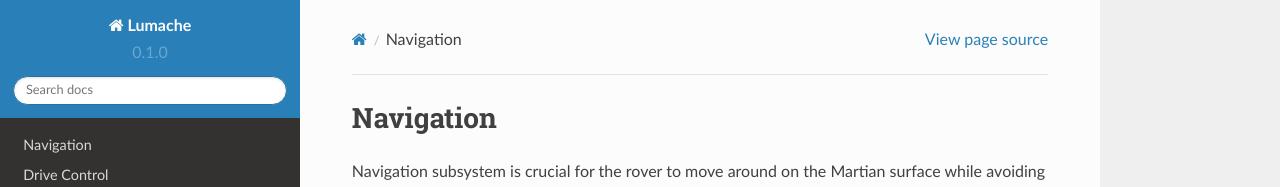
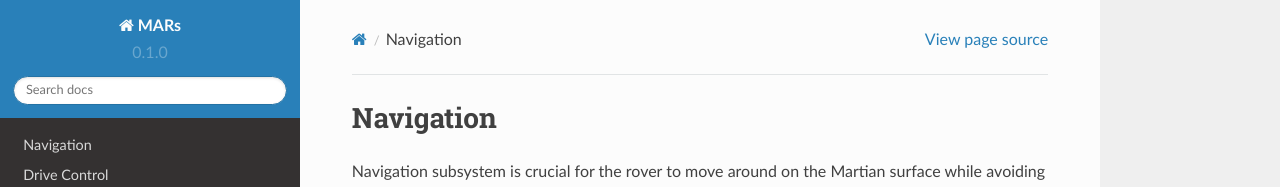
Before and after one commit to Rachit220504/webTask0, a Sphinx documentation site: the page built from docs/source/index.rst, in a window 1280 px wide. Shown: the top 187 px of the page. Built offline with Sphinx 7.4.7 and the Read the Docs theme 2.0.0, drawn with Linux system fonts in a browser that asks for light colours.

Commit message:
Update conf.py

```diff
--- a/docs/source/conf.py
+++ b/docs/source/conf.py
@@ -2,7 +2,7 @@
 
 # -- Project information
 
-project = 'Lumache'
+project = 'MARs'
 copyright = '2021, Graziella'
 author = 'Graziella'
 
```
